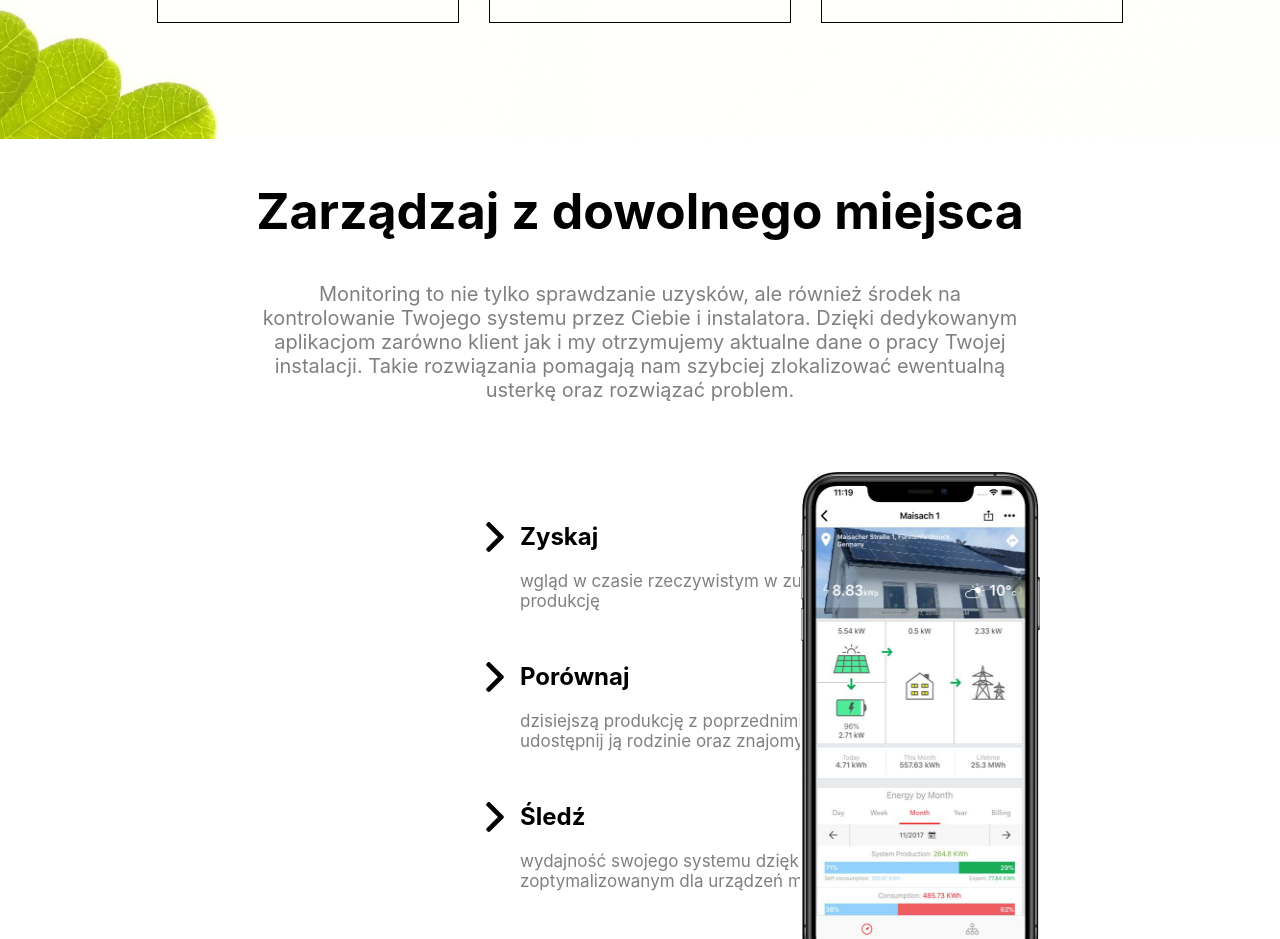
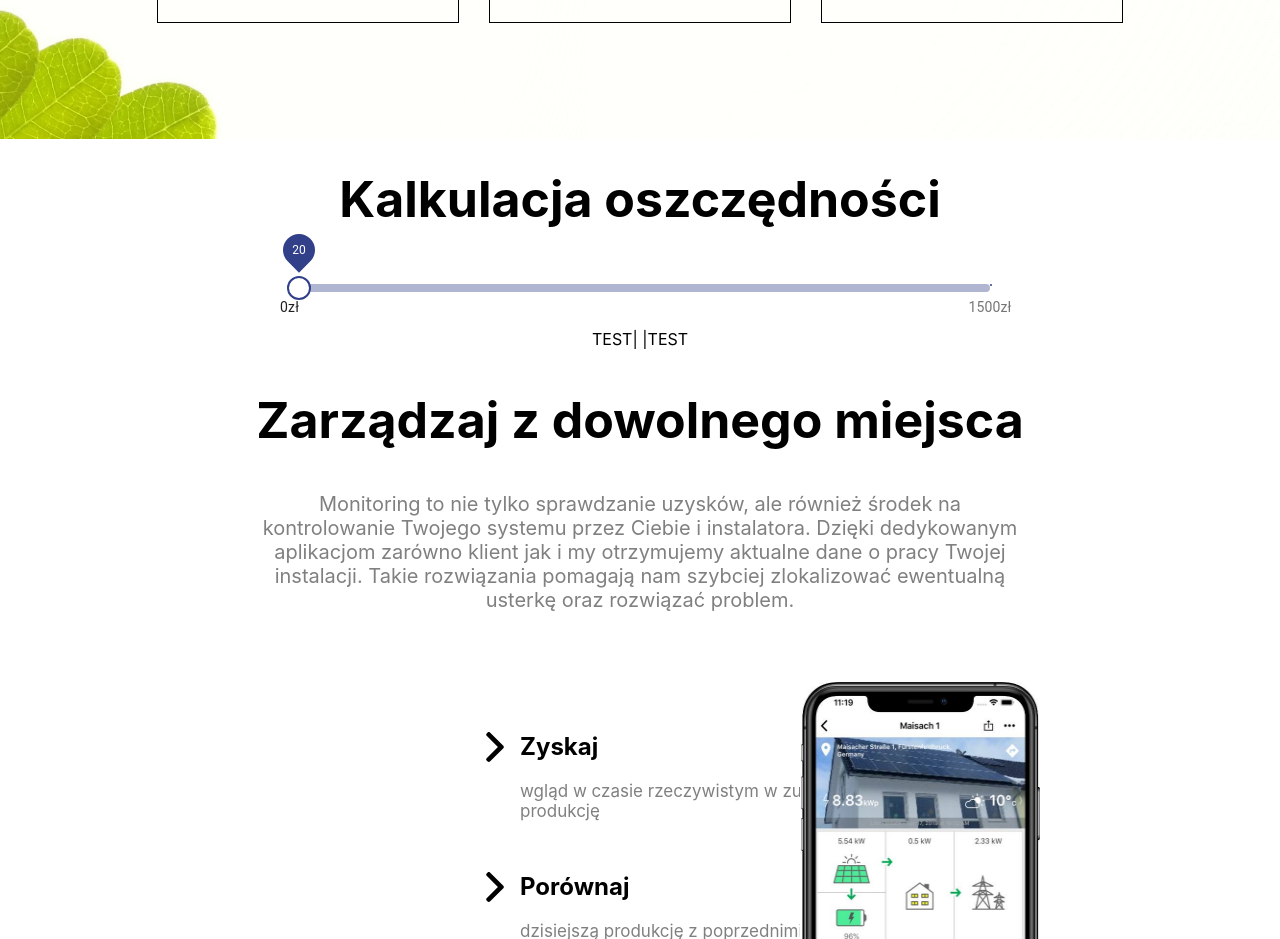
Before and after one commit to OdgrzewanyKotlet/OPTON, a React (Create React App) app: page / in a window 1280 px wide. Shown: the part 2140-3079 px from the top of the page. Built offline with nearby package versions, Linux system fonts and the light colour scheme.

Commit message:
Calculator initial iter

```diff
--- /dev/null
+++ b/src/components/Photovoltaics/Calculator/Calculator.js
@@ -0,0 +1,88 @@
+import React from "react";
+import PropTypes from "prop-types";
+import { withStyles, makeStyles } from "@material-ui/core/styles";
+import Slider from "@material-ui/core/Slider";
+import Tooltip from "@material-ui/core/Tooltip";
+
+function ValueLabelComponent(props) {
+  const { children, open, value } = props;
+
+  return (
+    <Tooltip open={open} enterTouchDelay={0} placement="top" title={value}>
+      {children}
+    </Tooltip>
+  );
+}
+
+ValueLabelComponent.propTypes = {
+  children: PropTypes.element.isRequired,
+  open: PropTypes.bool.isRequired,
+  value: PropTypes.number.isRequired,
+};
+
+const useStyles = makeStyles((theme) => ({
+  root: {
+    width: 700,
+    margin: "auto",
+  },
+}));
+
+const PrettoSlider = withStyles({
+  root: {
+    color: "#314089",
+    height: 8,
+  },
+  thumb: {
+    height: 24,
+    width: 24,
+    backgroundColor: "#fff",
+    border: "2px solid currentColor",
+    marginTop: -8,
+    marginLeft: -12,
+    "&:focus, &:hover, &$active": {
+      boxShadow: "inherit",
+    },
+  },
+  active: {},
+  valueLabel: {
+    left: "calc(-50% + 4px)",
+  },
+  track: {
+    height: 8,
+    borderRadius: 4,
+  },
+  rail: {
+    height: 8,
+    borderRadius: 4,
+  },
+})(Slider);
+
+const marks = [
+  {
+    value: 0,
+    label: "0zł",
+  },
+  {
+    value: 1500,
+    label: "1500zł",
+  },
+];
+
+export default function Calculator(props) {
+  const classes = useStyles();
+
+  return (
+    <div className={classes.root}>
+      <PrettoSlider
+        valueLabelDisplay="on"
+        aria-label="Kalkulator"
+        defaultValue={20}
+        marks={marks}
+        min={1}
+        max={1500}
+        onChange={props.getValue}
+      />
+      <div className={classes.margin} />
+    </div>
+  );
+}
--- a/src/components/Photovoltaics/Photovoltaics.js
+++ b/src/components/Photovoltaics/Photovoltaics.js
@@ -10,10 +10,19 @@ import FAQ from "./FAQ/FAQ";
 import Managment from "./Managment/Managment";
 import CompaniesCarousel from "./CompaniesCarousel/CompaniesCarousel";
 import MeaConsulting from "./MeaConsulting/MeaConsulting";
+import Calculator from "./Calculator/Calculator";
 
 class Photovoltaics extends Component {
+  state = {
+    sliderValue: null,
+  };
+
   contactButtonClickedHandler = () => {
     this.props.history.push({ pathname: "/kontakt" });
+  };
+
+  getSliderValue = (e, value) => {
+    this.setState({ sliderValue: value });
   };
 
   render() {
@@ -58,6 +67,11 @@ class Photovoltaics extends Component {
           </div>
         </BasicSection>
         <Benefits />
+        <BasicSection customClass={styles.Calculator}>
+          <h2>Kalkulacja oszczędności</h2>
+          <Calculator getValue={this.getSliderValue} />
+          TEST| {this.state.sliderValue} |TEST
+        </BasicSection>
         <Managment />
         <MeaConsulting />
         <BasicSection>
--- a/src/components/Photovoltaics/Photovoltaics.module.css
+++ b/src/components/Photovoltaics/Photovoltaics.module.css
@@ -44,3 +44,7 @@
 .FAQ h2 {
   margin-bottom: 10px;
 }
+
+.Calculator {
+  margin: auto;
+}
```
